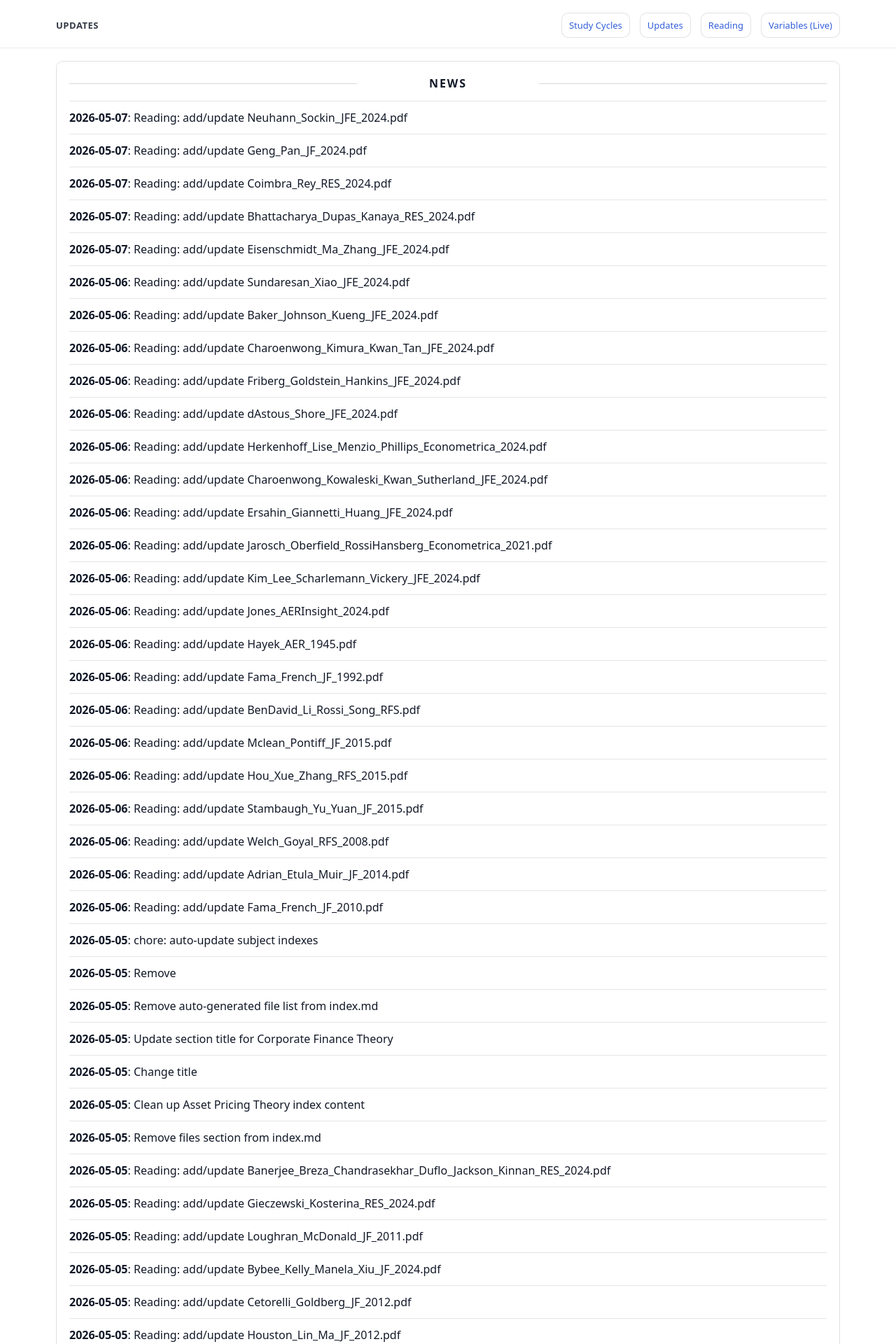
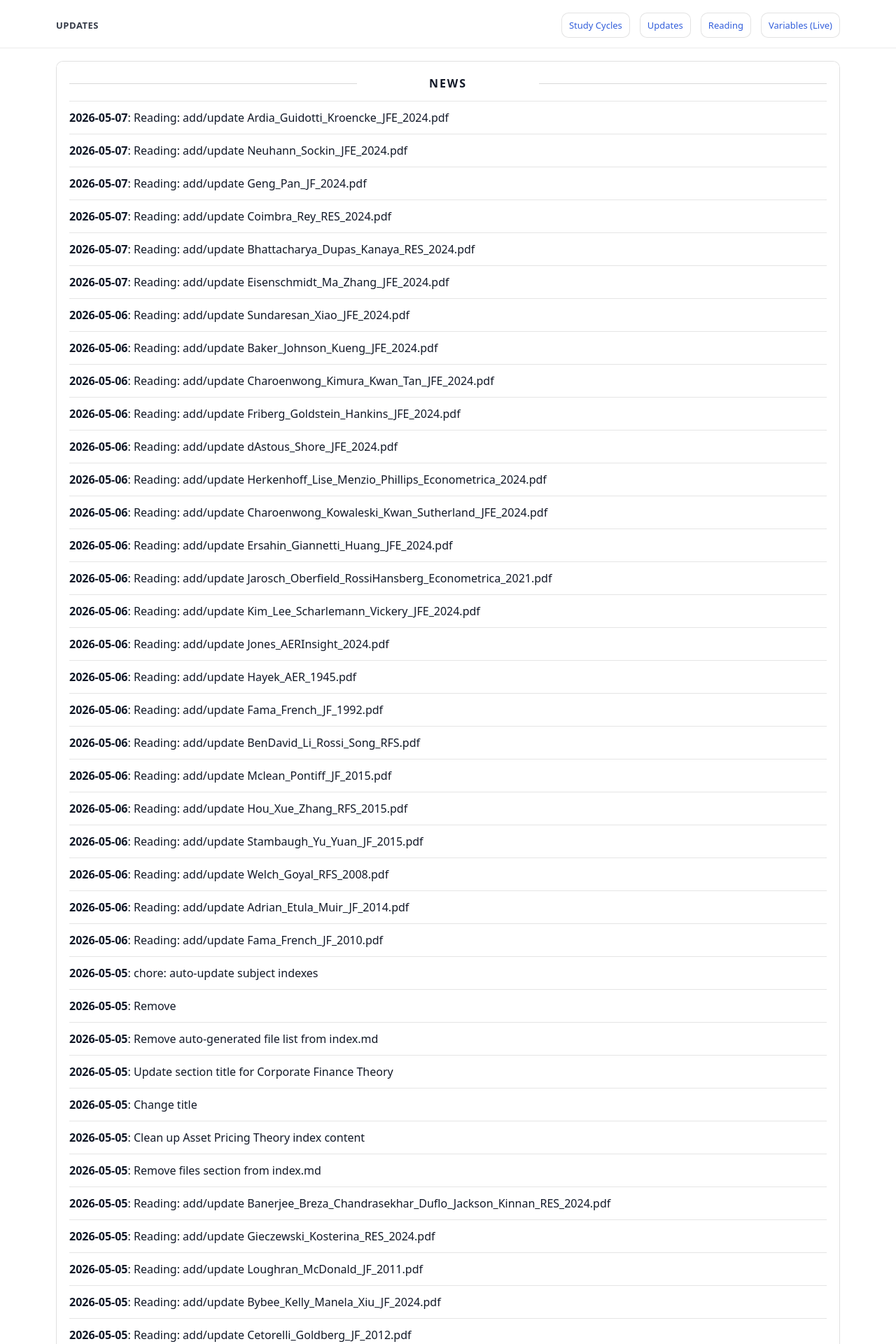
Before and after one commit to yaxinzn/study-archive, a Jekyll site: the page built from updates/index.md, in a window 1280 px wide. Shown: the top 1920 px of the page at 70% size. Built offline with Jekyll 4.4.1, drawn with Linux system fonts in a browser that asks for light colours; some of the changed text lies outside the part shown.

Commit message:
chore: update NEWS feed

```diff
--- a/_data/news.yml
+++ b/_data/news.yml
@@ -1,4 +1,7 @@
 # Auto-generated update history (sorted newest -> oldest). Do not edit manually.
+- ts: "1778147515"
+  date: "2026-05-07"
+  title: "Reading: add/update Ardia_Guidotti_Kroencke_JFE_2024.pdf"
 - ts: "1778147192"
   date: "2026-05-07"
   title: "Reading: add/update Neuhann_Sockin_JFE_2024.pdf"
```
